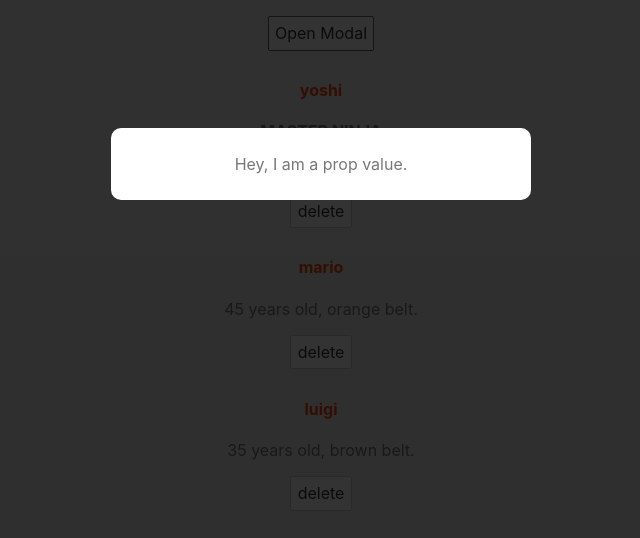
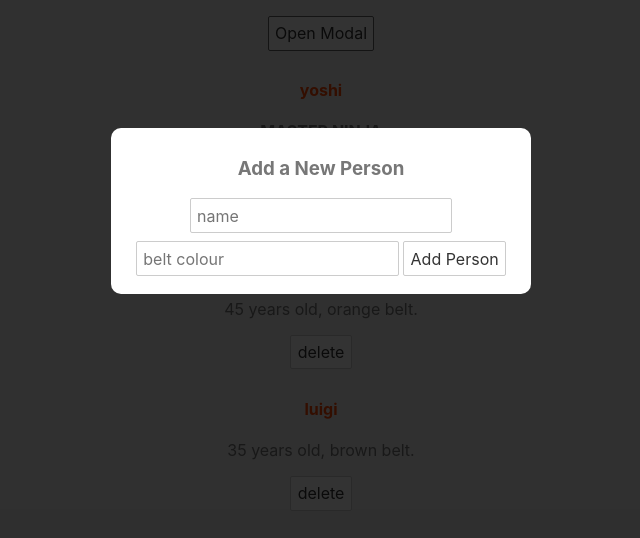
Before and after one commit to kulotsystems/svelte-thenetninja, a Svelte app: page / in a window 1280 px wide. Both pictures are taken after a click on the button "Open Modal". Shown: the top 538 px of the page, without its empty margins (319-959 px from the left). Built offline with nearby package versions, Linux system fonts and the light colour scheme.

Commit message:
Lesson 14: Slots

```diff
--- a/src/App.svelte
+++ b/src/App.svelte
@@ -20,10 +20,18 @@
 </script>
 
 <Modal
-    message="Hey, I am a prop value."
-    {showModal}
-    on:click={toggleModal}
-/>
+  {showModal}
+  on:click={toggleModal}
+>
+  <div slot="title">
+    <h3>Add a New Person</h3>
+  </div>
+  <form>
+    <input type="text" placeholder="name">
+    <input type="text" placeholder="belt colour">
+    <button>Add Person</button>
+  </form>
+</Modal>
 
 <main>
   <button on:click={toggleModal}>Open Modal</button>
--- a/src/Modal.svelte
+++ b/src/Modal.svelte
@@ -1,6 +1,5 @@
 <script>
     export let showModal = false;
-    export let message   = 'Modal message.';
     export let isPromo   = false;
 </script>
 
@@ -8,7 +7,8 @@
 {#if showModal}
     <div class="backdrop" class:promo={isPromo} on:click|self>
         <div class="modal">
-            <p>{message}</p>
+            <slot name="title"/>
+            <slot/>
         </div>
     </div>
 {/if}
```
